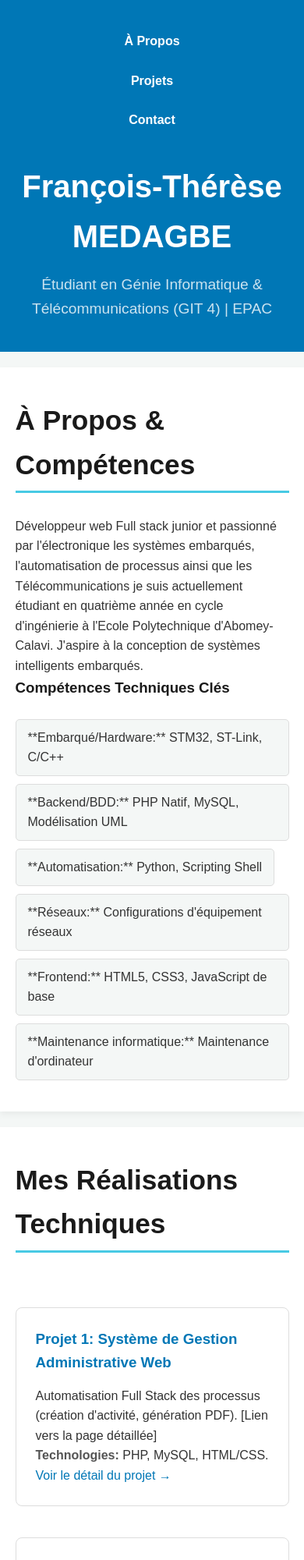
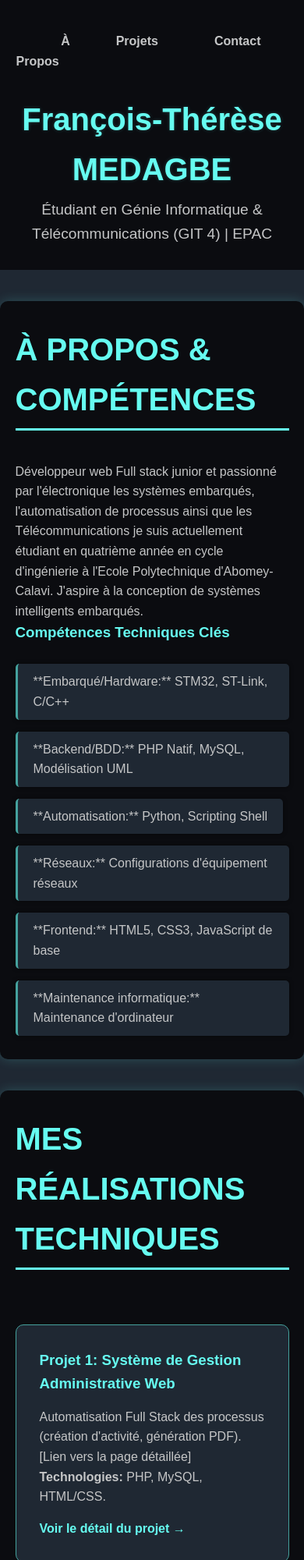
Before and after one commit to Francois229T/mon_portfolio, a plain HTML site: page index.html in a window 390 px wide. Shown: the top 2000 px of the page at 78% size. Drawn offline with Linux system fonts and the light colour scheme.

Commit message:
Modification du style

```diff
--- a/style.css
+++ b/style.css
@@ -1,13 +1,14 @@
 /* ========================================================= */
-/* 0. RÉINITIALISATION ET FONTES DE BASE */
+/* 0. RÉINITIALISATION ET COULEURS (DARK MODE) */
 /* ========================================================= */
 :root {
-    /* Couleurs de la palette */
-    --couleur-primaire: #0077b6; /* Bleu professionnel (comme les liens LinkedIn) */
-    --couleur-secondaire: #48cae4; /* Bleu clair pour l'accentuation */
-    --couleur-texte: #333; /* Gris foncé pour la lisibilité */
-    --couleur-fond: #f4f7f6; /* Gris très clair, évite le blanc pur */
-    --couleur-fond-section: #fff; /* Blanc pour les sections principales */
+    /* Palette de couleurs en mode sombre */
+    --couleur-fond-principal: #1f2833; /* Noir/Gris très foncé */
+    --couleur-fond-section: #0b0c10; /* Noir pur pour le contraste des blocs */
+    --couleur-texte-clair: #c5c6c7; /* Gris clair pour le texte principal */
+    --couleur-accent: #66fcf1; /* Bleu-vert électrique (accent technique) */
+    --couleur-primaire: #45a29e; /* Vert-bleu pour les liens */
+    --couleur-ombre: rgba(102, 252, 241, 0.2); /* Ombre légère de l'accent */
 }
 
 * {
@@ -17,18 +18,20 @@
 }
 
 body {
-    font-family: 'Arial', sans-serif; /* Police claire et standard */
+    font-family: 'Arial', sans-serif;
     line-height: 1.6;
-    color: var(--couleur-texte);
-    background-color: var(--couleur-fond);
+    color: var(--couleur-texte-clair);
+    background-color: var(--couleur-fond-principal);
 }
 
 a {
-    color: var(--couleur-primaire);
+    color: var(--couleur-accent);
     text-decoration: none;
+    transition: color 0.3s;
 }
 
 a:hover {
+    color: var(--couleur-primaire);
     text-decoration: underline;
 }
 
@@ -36,31 +39,33 @@ a:hover {
 /* 1. MISE EN PAGE GÉNÉRALE ET TYPOGRAPHIE */
 /* ========================================================= */
 section {
-    padding: 60px 5%; /* Espace intérieur (haut/bas et côtés) */
-    margin: 20px 0;
+    max-width: 1200px;
+    margin: 40px auto; /* Centrer les sections */
+    padding: 60px 5%;
     background-color: var(--couleur-fond-section);
-    box-shadow: 0 4px 8px rgba(0, 0, 0, 0.05); /* Ombre légère pour délimiter */
+    border-radius: 10px;
+    box-shadow: 0 0 15px var(--couleur-ombre); /* Ombre subtile */
 }
 
 h1, h2, h3 {
     margin-bottom: 15px;
-    color: #1a1a1a;
+    color: var(--couleur-accent);
 }
 
 h2 {
-    font-size: 2.2em;
-    border-bottom: 3px solid var(--couleur-secondaire);
+    font-size: 2.5em;
+    border-bottom: 3px solid var(--couleur-accent);
     padding-bottom: 5px;
-    margin-bottom: 30px;
+    margin-bottom: 40px;
+    text-transform: uppercase;
 }
 
 /* ========================================================= */
-/* 2. EN-TÊTE ET NAVIGATION */
+/* 2. EN-TÊTE ET NAVIGATION (Style Minimaliste) */
 /* ========================================================= */
 header {
-    background-color: var(--couleur-primaire);
-    color: white;
-    padding: 20px 5%;
+    background-color: var(--couleur-fond-section);
+    padding: 30px 5%;
     text-align: center;
 }
 
@@ -72,130 +77,150 @@ nav ul {
 }
 
 nav ul li a {
-    color: white;
-    margin: 0 15px;
+    color: var(--couleur-texte-clair);
+    margin: 0 20px;
     font-weight: bold;
-    padding: 5px 10px;
-    border-radius: 5px;
-    transition: background-color 0.3s;
+    padding: 8px 15px;
+    border: 1px solid var(--couleur-fond-section);
+    transition: all 0.3s;
 }
 
 nav ul li a:hover {
-    background-color: rgba(255, 255, 255, 0.2);
+    color: var(--couleur-accent);
+    border-color: var(--couleur-accent);
+    background-color: rgba(102, 252, 241, 0.05);
     text-decoration: none;
 }
 
 .hero h1 {
-    font-size: 3em;
+    font-size: 4em;
     margin-top: 20px;
-    color: white;
+    margin-bottom: 5px;
+    color: var(--couleur-accent);
+    text-shadow: 0 0 5px var(--couleur-ombre);
 }
 
 .hero p {
-    font-size: 1.2em;
-    margin-bottom: 20px;
-    color: rgba(255, 255, 255, 0.8);
+    font-size: 1.5em;
+    color: var(--couleur-texte-clair);
 }
 
 /* ========================================================= */
-/* 3. SECTION COMPÉTENCES */
+/* 3. SECTION COMPÉTENCES (Utilise des "puces" stylisées) */
 /* ========================================================= */
 .competences ul {
     list-style: none;
-    display: flex; /* Utilisation de Flexbox pour aligner */
+    display: flex;
     flex-wrap: wrap;
-    gap: 20px;
+    gap: 15px;
     padding-top: 10px;
 }
 
 .competences li {
-    background: var(--couleur-fond);
-    padding: 10px 15px;
+    background: var(--couleur-fond-principal);
+    padding: 10px 20px;
     border-radius: 5px;
-    border: 1px solid #ddd;
+    border-left: 3px solid var(--couleur-primaire); /* Bande de couleur GIT */
     font-weight: 500;
+    box-shadow: 0 0 5px rgba(0, 0, 0, 0.5);
 }
 
 /* ========================================================= */
-/* 4. SECTION PROJETS */
+/* 4. SECTION PROJETS (Cartes contrastées) */
 /* ========================================================= */
 #projets {
-    display: flex;
-    flex-direction: column;
-    gap: 40px;
+    display: grid;
+    grid-template-columns: repeat(auto-fit, minmax(400px, 1fr)); /* 2 colonnes sur grand écran */
+    gap: 30px;
 }
 
 .projet-carte {
-    border: 1px solid #ddd;
-    padding: 25px;
-    border-radius: 8px;
+    background-color: var(--couleur-fond-principal);
+    padding: 30px;
+    border-radius: 10px;
     transition: transform 0.3s, box-shadow 0.3s;
+    border: 1px solid var(--couleur-primaire);
 }
 
 .projet-carte:hover {
-    transform: translateY(-5px);
-    box-shadow: 0 8px 16px rgba(0, 0, 0, 0.1);
+    transform: translateY(-8px);
+    box-shadow: 0 10px 20px var(--couleur-ombre);
 }
 
 .projet-carte h3 {
-    color: var(--couleur-primaire);
+    color: var(--couleur-accent);
+    margin-bottom: 15px;
 }
 
-.projet-carte strong {
+.projet-carte a {
+    display: inline-block;
+    margin-top: 15px;
     font-weight: bold;
-    color: #555;
 }
+
 
 /* ========================================================= */
 /* 5. PIED DE PAGE */
 /* ========================================================= */
 footer {
     text-align: center;
-    padding: 20px;
-    background-color: #333;
-    color: #ddd;
+    padding: 25px;
+    background-color: #0b0c10;
+    color: #45a29e;
     font-size: 0.9em;
+    margin-top: 40px;
 }
 
 /* ========================================================= */
-/* 6. MEDIA QUERIES (Rendre le site Responsive) */
+/* 6. STYLE SPÉCIFIQUE AUX PAGES DE PROJETS */
 /* ========================================================= */
-/* Pour les écrans plus petits (téléphones) */
-@media (max-width: 768px) {
+
+.contenu-projet {
+    /* Style du contenu principal des pages de détail (projet-admin.html, etc.) */
+    max-width: 900px;
+    margin: 0 auto;
+}
+
+.contenu-projet ul {
+    list-style-type: none;
+    padding-left: 0;
+}
+
+.contenu-projet li {
+    padding-left: 25px;
+    position: relative;
+    margin-bottom: 10px;
+}
+
+.contenu-projet li::before {
+    /* Puces personnalisées (Accent couleur) */
+    content: "▶";
+    color: var(--couleur-accent);
+    position: absolute;
+    left: 0;
+    font-size: 0.8em;
+    top: 5px;
+}
+
+/* ========================================================= */
+/* 7. MEDIA QUERIES (Rendre le site Responsive) */
+/* ========================================================= */
+@media (max-width: 900px) {
+    /* S'assurer que les cartes de projets ne sont pas trop serrées sur tablette */
+    #projets {
+        grid-template-columns: 1fr;
+    }
+}
+
+@media (max-width: 600px) {
+    /* Ajustements pour les petits téléphones */
     .hero h1 {
         font-size: 2.5em;
     }
-    nav ul {
-        flex-direction: column;
-        gap: 5px;
-    }
-    nav ul li a {
-        display: block;
-        margin: 5px 0;
+    .hero p {
+        font-size: 1.2em;
     }
     section {
-        padding: 40px 5%;
-    }
-    .competences ul {
-        gap: 10px;
+        padding: 30px 5%;
     }
 }
-
-/* ========================================================= */
-/* 7. STYLE SPÉCIFIQUE AUX PAGES DE PROJETS */
-/* ========================================================= */
-
-.contenu-projet {
-    max-width: 900px; /* Limiter la largeur du texte pour la lisibilité */
-    margin: 0 auto; /* Centrer le contenu */
-}
-
-.contenu-projet h3 {
-    margin-top: 25px;
-    color: var(--couleur-secondaire);
-}
-
-.competences-projet {
-    /* Style pour les listes de technologies ou réalisations */
-    padding-left: 20px;
-}
```
